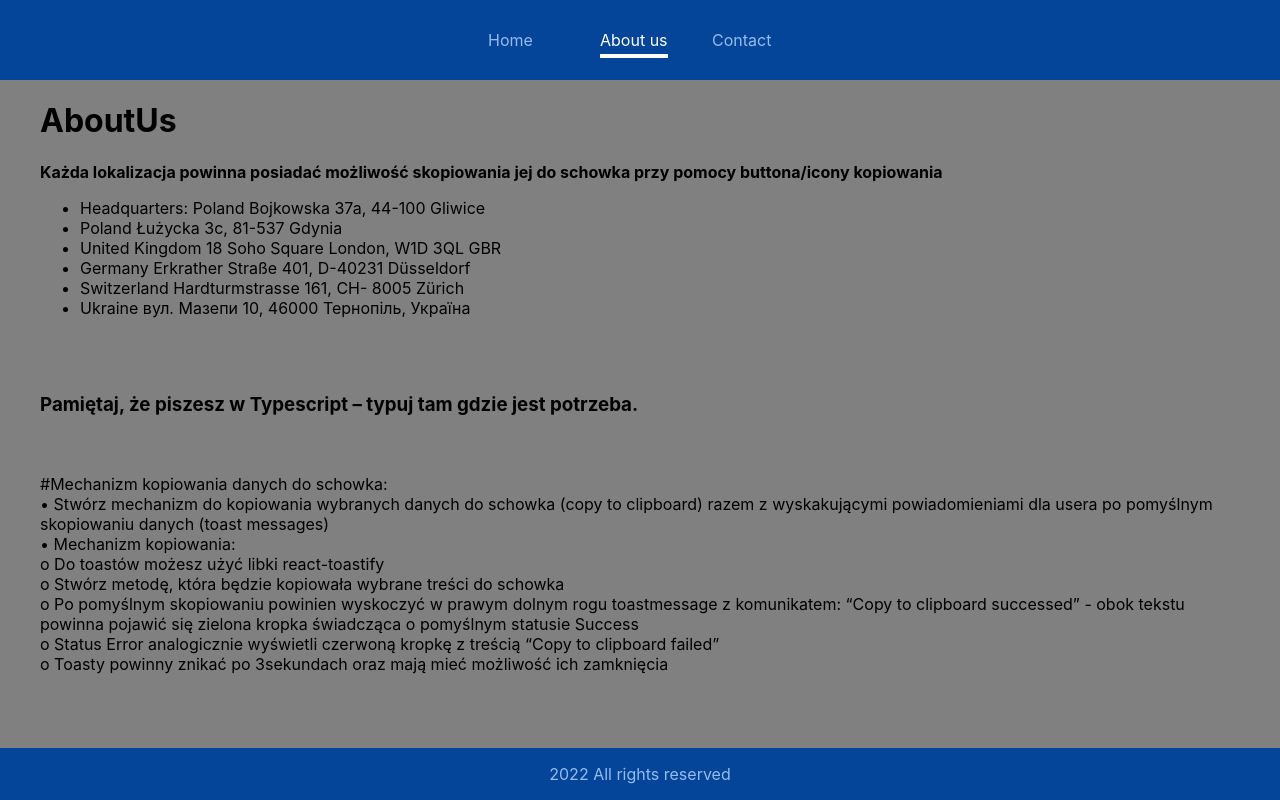
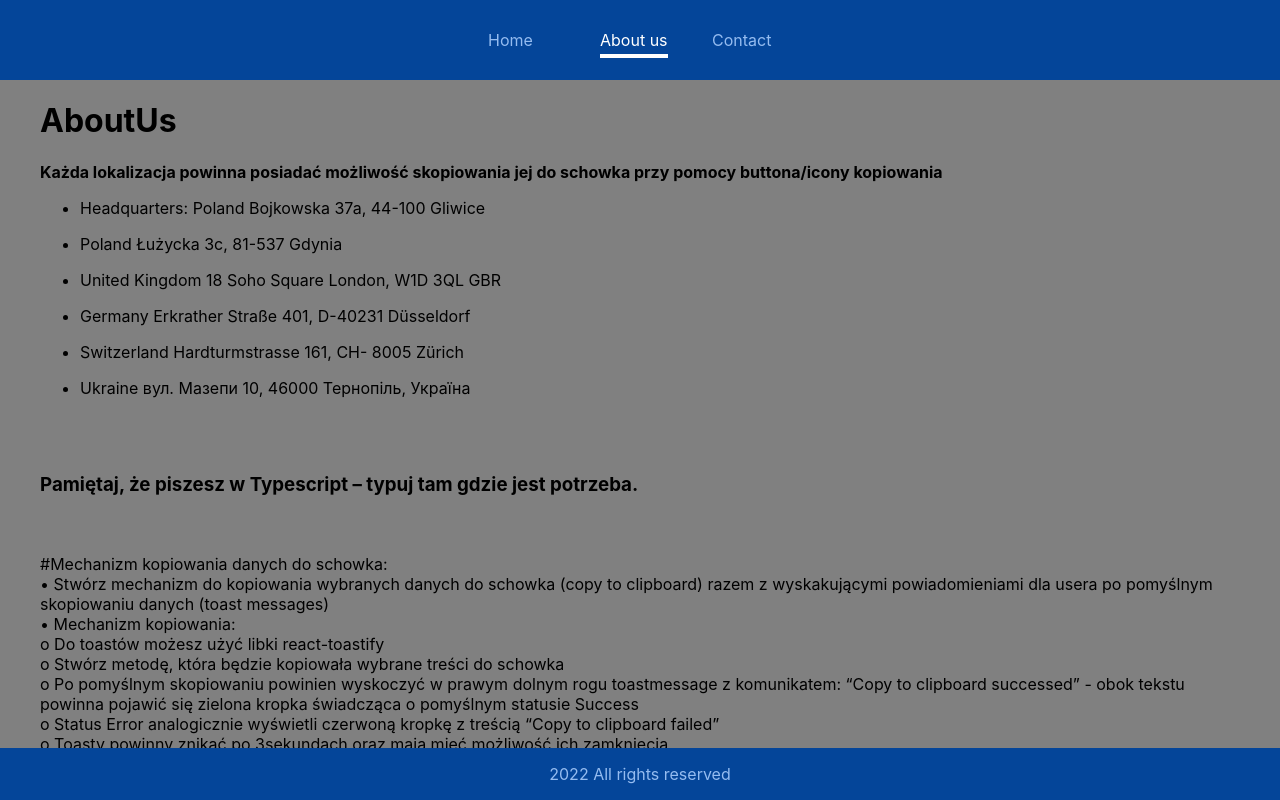
Before and after one commit to Joanna-Golofit/task-3-typesctipt-aplikacja-frontendowa, a React (Create React App) app: page /aboutUs in a window 1280 px wide. Built offline with nearby package versions, Linux system fonts and the light colour scheme.

Commit message:
działa opóźnione...

```diff
--- a/package.json
+++ b/package.json
@@ -12,6 +12,7 @@
     "@types/react-dom": "^18.0.9",
     "@types/react-router-dom": "^5.3.3",
     "react": "^18.2.0",
+    "react-copy-to-clipboard": "^5.1.0",
     "react-dom": "^18.2.0",
     "react-router-dom": "^6.4.5",
     "react-scripts": "5.0.1",
@@ -42,5 +43,8 @@
       "last 1 firefox version",
       "last 1 safari version"
     ]
+  },
+  "devDependencies": {
+    "@types/react-copy-to-clipboard": "^5.0.4"
   }
 }
--- a/src/pages/AboutUs.tsx
+++ b/src/pages/AboutUs.tsx
@@ -1,8 +1,9 @@
-import React from 'react'
-import { Locations } from '../models';
- import { ToastContainer, toast } from "react-toastify";
- import "react-toastify/dist/ReactToastify.css";
-import classes from './AboutUs.module.css';
+import React, { useState } from "react";
+import { Locations } from "../models";
+import { ToastContainer, toast } from "react-toastify";
+import "react-toastify/dist/ReactToastify.css";
+import classes from "./AboutUs.module.css";
+import { CopyToClipboard } from "react-copy-to-clipboard";
 interface Props {
 	locations: Locations[];
 	// jakasFunkcja: () => void;
@@ -12,22 +13,21 @@ interface Props {
 // e: React.FormEvent
 
 const AboutUs: React.FC<Props> = ({ locations }: Props) => {
+	const [copied, setCopied] = useState(false);
+	const [copiedValue, setCopiedValue] = useState("proba");
 	// const notify = (event: React.ChangeEvent<HTMLLIElement>) => {
 	const notify = (event: React.MouseEvent<HTMLElement, MouseEvent>) => {
-		// const notify = (event: React.MouseEventHandler<HTMLInputElement>) => {
-		// const notify = (e: HTMLInputElement) => {
-		// const notify = (e: { target: HTMLInputElement }) => {
-		// const li = event.target;
-		// console.log(li);
 		const value = (event.target as HTMLLIElement).innerHTML;
-		// console.log((event.target as HTMLLIElement).innerHTML);
 		// toast.success("Copy to clipboard succeeded", {
 		// 	theme: "dark",
 		// });
+		console.log("clg", value);
+		setCopiedValue(value);
 		toast.success(value, {
 			theme: "dark",
 		});
 	};
+
 	// const notify2 = () => toast.error("Copy to clipboard failed!");
 
 	// toast.error("Lorem ipsum dolor");
@@ -35,14 +35,14 @@ const AboutUs: React.FC<Props> = ({ locations }: Props) => {
 
 	return (
 		<div>
-			{/* <button onClick={notify}>Notify!</button> */}
 			<ToastContainer autoClose={3000} closeOnClick position="bottom-right" />
 			<h1>AboutUs</h1>
 			<b>
 				Każda lokalizacja powinna posiadać możliwość skopiowania jej do schowka
 				przy pomocy buttona/icony kopiowania
 			</b>
-			{/* <input onClick={notify}></input> */}
+
+			{/* <span>Copy to clipboard </span> */}
 			<ul>
 				{locations.map(location => (
 					<li
@@ -51,13 +51,23 @@ const AboutUs: React.FC<Props> = ({ locations }: Props) => {
 						key={location.zip}
 						onClick={notify}
 					>
-						{location.country} {location.street} {location.zip} {location.city}
-						{/* {`${location.country} ${location.street} ${location.zip} ${location.city}`} */}
+						<CopyToClipboard
+							text={copiedValue}
+							// onCopy={event => {
+							// 	setCopiedValue(event);
+							// 	console.log("CopyToClipboard", event);
+							// }}
+						>
+							{/* {location.country} {location.street} {location.zip}	{location.city} */}
+							<p>
+								{`${location.country} ${location.street} ${location.zip} ${location.city}`}
+							</p>
+						</CopyToClipboard>
 					</li>
 				))}
 			</ul>
 		</div>
 	);
-}
+};
 
-export default AboutUs
+export default AboutUs;
```
Also changed, not shown: 1 other file (tests, documents, lock files or other folders).
